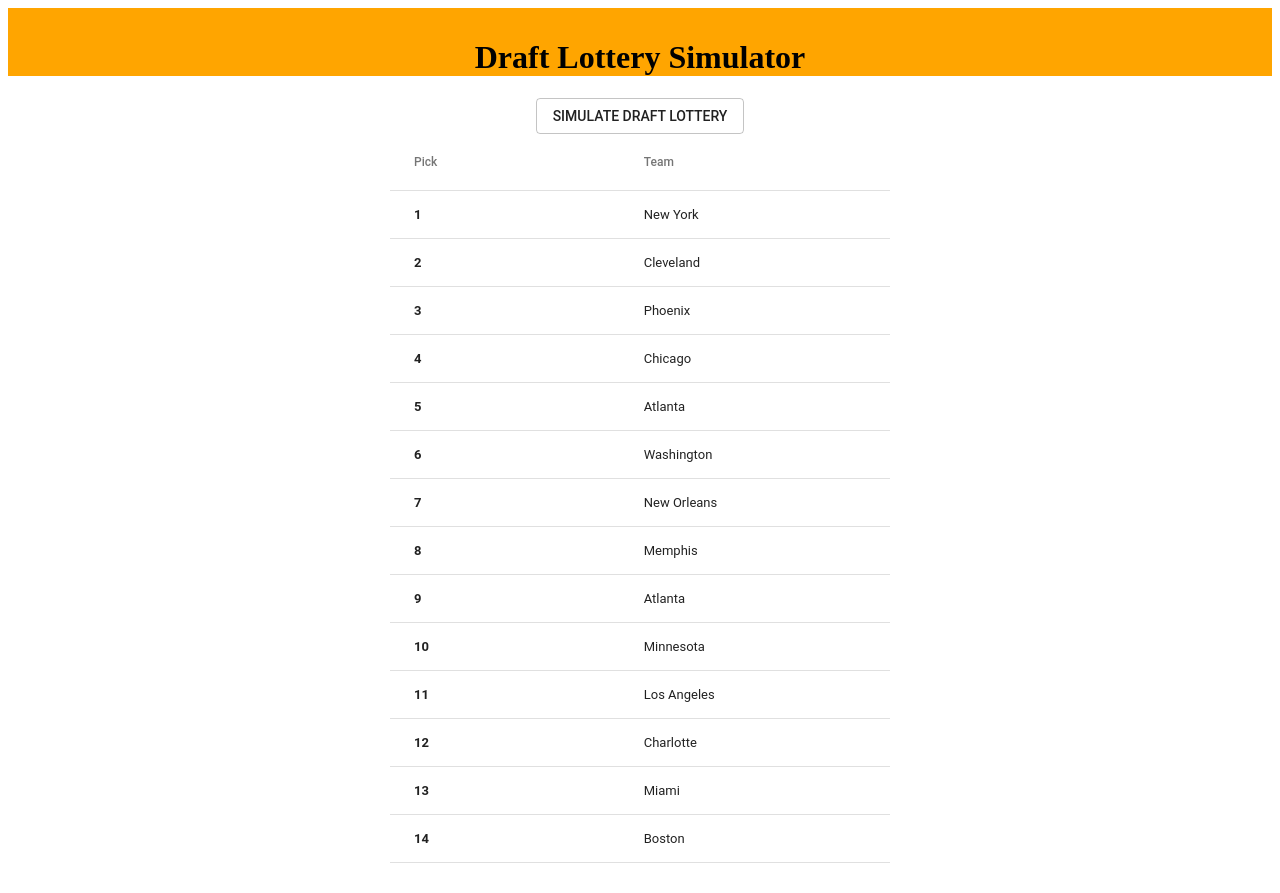
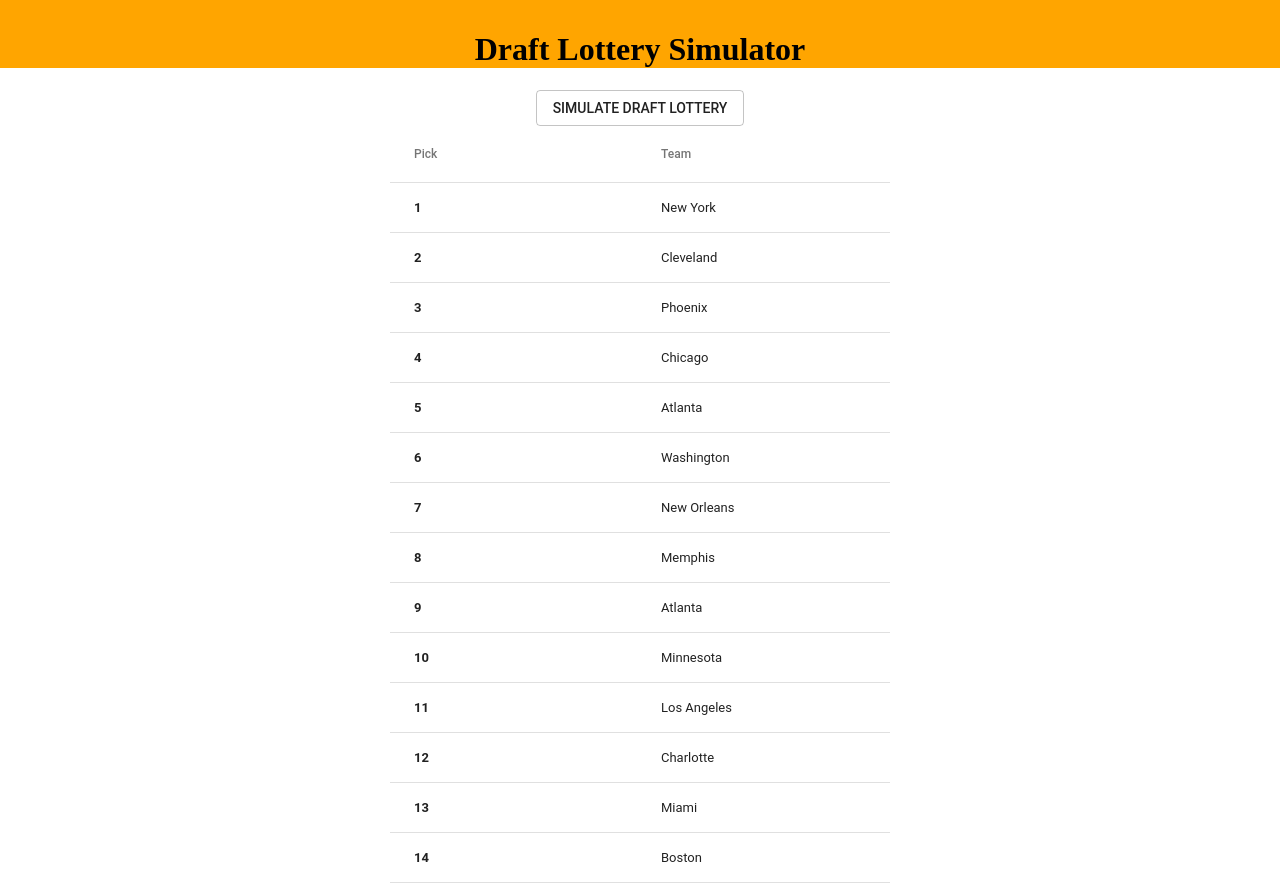
Before and after one commit to Maxwell1126/JS-NBA-Draft-Lottery, a React (Create React App) app: page / in a window 1280 px wide. Built offline with nearby package versions, Linux system fonts and the light colour scheme.

Commit message:
Added images to the project. Fixed the table from displaying jarring sizing changes each time the buttton is clicked.

```diff
--- a/public/index.html
+++ b/public/index.html
@@ -27,7 +27,8 @@
   </head>
   <body>
     <noscript>You need to enable JavaScript to run this app.</noscript>
-    <div id="react-root"></div>
+    <div id="react-root">
+
     <!--
       This HTML file is a template.
       If you open it directly in the browser, you will see an empty page.
@@ -38,5 +39,6 @@
       To begin the development, run `npm start` or `yarn start`.
       To create a production bundle, use `npm run build` or `yarn build`.
     -->
+    </div>
   </body>
 </html>
--- a/src/App.js
+++ b/src/App.js
@@ -1,5 +1,6 @@
 import React, { Component } from 'react';
 import './App.css';
+import './index.css';
 import LotteryTeams from './LotteryTeams/LotteryTeams.js';
 import SimLotteryButton from './SimLotteryButton/SimLotteryButton.js';
 import Header from './Header/Header.js';
--- a/src/LotteryTeams/LotteryTeams.js
+++ b/src/LotteryTeams/LotteryTeams.js
@@ -28,7 +28,7 @@ class LotteryTeams extends Component {
             } else if ((team.place - team.seed) * (-1) < 0) {
                 jumpedFell = <p className="place"><b>{team.place}</b><b className="white">123</b><b className="red">  (-{(team.place - team.seed) * 1})</b></p>
             }else{
-                jumpedFell = <b>{team.place} </b>;
+                jumpedFell = <p className="place"><b>{team.place}</b><b className="white">(+0)</b></p>;
             }
 
             return <TableRow>
```
Also changed, not shown: src/App.css (+13 -3 lines), public/Court_Left.png (added), public/Court_Right.png (added).
